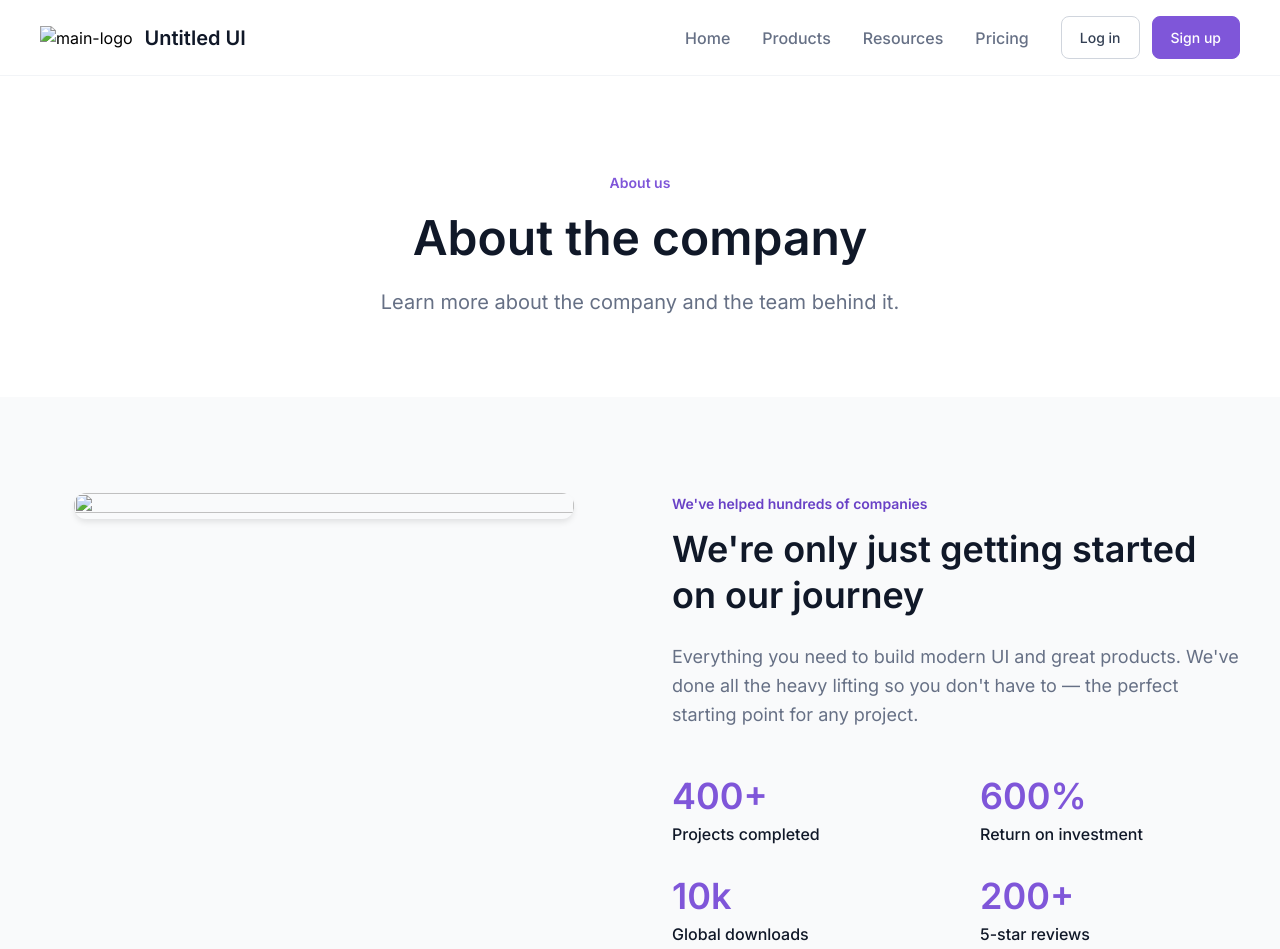
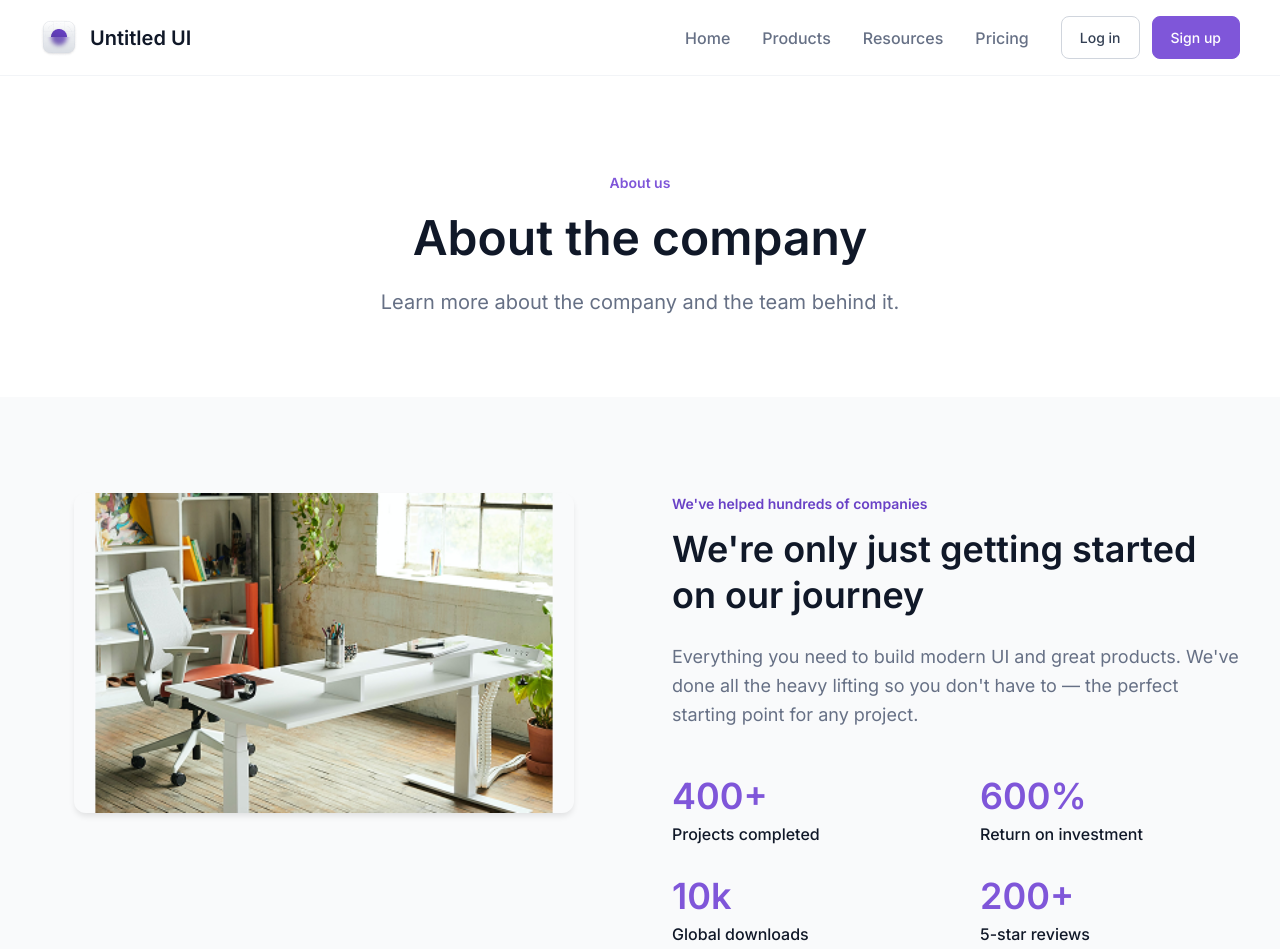
Before and after one commit to piyushtyagiofficial/KraftPixel-Assignment, a plain HTML site: page index.html in a window 1280 px wide. Drawn offline with Linux system fonts and the light colour scheme.

Commit message:
complete assignment

```diff
--- a/index.html
+++ b/index.html
@@ -14,12 +14,12 @@
   <body>
     <nav>
       <div class="logo">
-        <img src="./Logomark.png" alt="main-logo">
+        <img src="./images/logomark.png" alt="main-logo">
         <h1>Untitled UI</h1>
       </div>
 
       <div class="menu-icon" onclick="toggleMenu()">
-        <img src="./menu.png" alt="menu-icon">
+        <img src="./images/menu.png" alt="menu-icon">
       </div>
 
       <!-- Desktop Navigation -->
@@ -94,7 +94,7 @@
 
         <!-- Image Last (Mobile: at bottom, Desktop: goes to left) -->
         <div class="image-container">
-          <img src="./Image.png" class="desk-image" />
+          <img src="./images/img_desk.png" class="desk-image" />
         </div>
       </div>
     </section>
```
